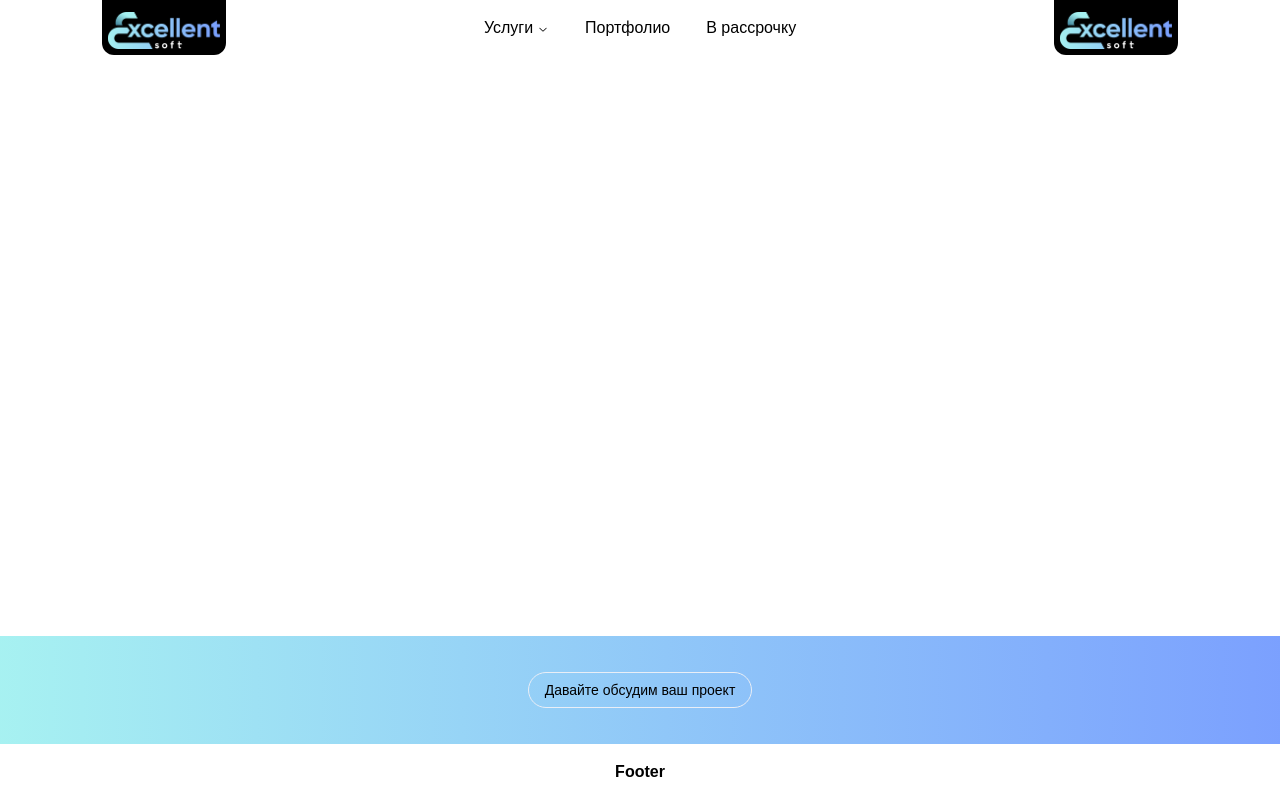
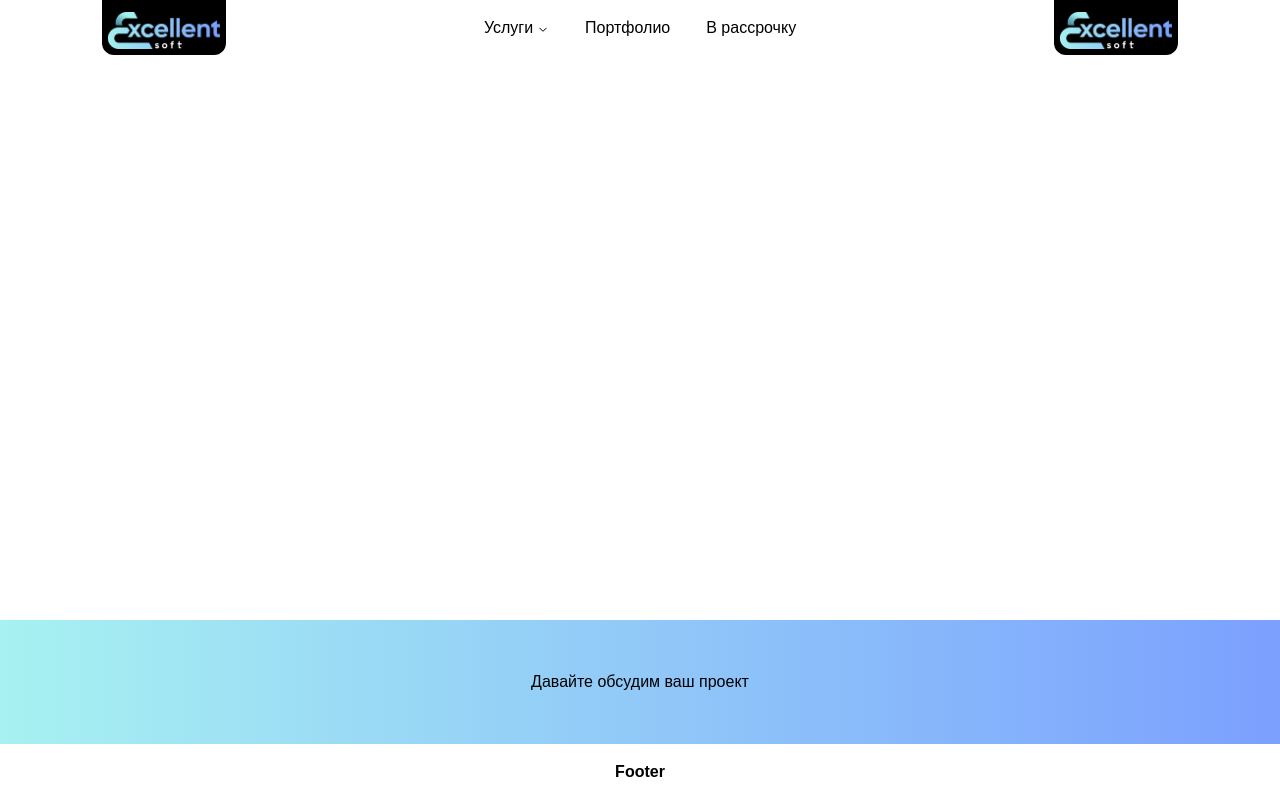
Before and after one commit to vzkharov/excellent-soft, a Next.js app: page / in a window 1280 px wide. Built offline with nearby package versions, Linux system fonts and the light colour scheme.

Commit message:
feat: configure part of button variants

```diff
--- a/src/app/(content)/(index)/page.tsx
+++ b/src/app/(content)/(index)/page.tsx
@@ -1,7 +1,41 @@
+import { TelegramButton } from '~/components/(buttons)/telegram-button'
+import { Button } from '~/components/ui/button'
 import type { Page } from '~/lib/types'
 
 const HomePage: Page = () => {
-	return <section className="bg-muted container h-96"></section>
+	return (
+		<section className="container h-96">
+			{/* <div className="mt-8 flex w-fit flex-col gap-y-4">
+				<Button>OK</Button>
+				<Button
+					variant={'outlined'}
+					size={'lg'}
+				>
+					Давайте обсудим ваш проект
+				</Button>
+				<Button
+					variant={'gradient'}
+					size={'lg'}
+				>
+					Отправить
+				</Button>
+				<Button
+					variant={'accent'}
+					size={'lg'}
+				>
+					Подробнее о разработке
+				</Button>
+				<Button
+					variant={'outlined'}
+					size={'sm'}
+				>
+					Задать вопрос
+				</Button>
+				<TelegramButton>Задать вопрос</TelegramButton>
+				<TelegramButton variant={'secondary'}>Задать вопрос</TelegramButton>
+			</div> */}
+		</section>
+	)
 }
 
 export default HomePage
--- /dev/null
+++ b/src/components/(buttons)/telegram-button.tsx
@@ -0,0 +1,25 @@
+import { Button, ButtonVariants } from '../ui/button'
+
+interface TelegramButtonProps extends ButtonVariants {
+	children: string
+}
+
+const TelegramButton = ({ variant, children }: TelegramButtonProps) => {
+	return (
+		<Button
+			variant={variant}
+			size={'sm'}
+		>
+			{children}
+			<svg
+				width={15}
+				height={12}
+				className="fill-current"
+			>
+				<use href="/social-media/telegram-small.svg#icon"></use>
+			</svg>
+		</Button>
+	)
+}
+
+export { TelegramButton }
--- a/src/components/ui/button.tsx
+++ b/src/components/ui/button.tsx
@@ -5,22 +5,24 @@ import { cva, type VariantProps } from 'class-variance-authority'
 import { cn } from '~/lib/utils'
 
 const buttonVariants = cva(
-	'inline-flex items-center justify-center whitespace-nowrap rounded-full text-sm font-medium transition-colors focus-visible:outline-none focus-visible:ring-1 focus-visible:ring-ring disabled:pointer-events-none disabled:opacity-50',
+	'font-sans-bold w-fit box-border inline-flex gap-x-4 items-center justify-center whitespace-nowrap rounded-button text-sm border border-transparent transition-all duration-200 focus-visible:outline-none disabled:pointer-events-none disabled:opacity-50',
 	{
 		variants: {
 			variant: {
-				default: 'bg-primary text-primary-foreground hover:bg-primary/90',
-				destructive: 'bg-destructive text-destructive-foreground hover:bg-destructive/90',
-				outline: 'border border-input bg-background hover:bg-accent hover:text-accent-foreground',
-				secondary: 'bg-secondary text-secondary-foreground hover:bg-secondary/80',
-				ghost: 'hover:bg-accent hover:text-accent-foreground',
-				link: 'text-primary underline-offset-4 hover:underline',
+				default: 'bg-black text-white hover:bg-transparent hover:text-black hover:border hover:border-black',
+
+				gradient: 'bg-gradient-to-r from-gradient-start to-gradient-end border-0 hover:text-transparent hover:bg-clip-text relative after:content-[""] after:absolute after:w-full after:h-full after:rounded-button  after:-z-20 after:bg-transparent hover:after:bg-gradient-to-r hover:after:from-gradient-start hover:after:to-gradient-end before:content-[""] before:absolute before:w-[calc(100%-2px)] before:h-[calc(100%-2px)] before:bg-transparent before:rounded-button hover:before:-z-10 hover:before:bg-black',
+
+				outlined: 'group border border-gray-800 text-gray-800 relative hover:text-transparent [&_svg]:hover:fill-blue hover:bg-clip-text hover:bg-gradient-to-r hover:from-gradient-start hover:to-gradient-end hover:border-transparent before:content-[""] before:absolute before:w-[calc(100%+2px)] before:h-[calc(100%+2px)] before:rounded-button before:-z-10 before:bg-transparent hover:before:bg-black',
+
+				accent: 'bg-lime hover:bg-transparent hover:border hover:border-lime hover:text-lime',
+
+				secondary: 'bg-gray-700 text-gray-300 border-0 hover:text-transparent [&_svg]:hover:fill-blue hover:bg-clip-text hover:bg-gradient-to-r hover:from-gradient-start hover:to-gradient-end hover:border-transparent relative after:content-[""] after:absolute after:w-full after:h-full after:rounded-button after:bg-transparent after:-z-20 hover:after:bg-gradient-to-r hover:after:from-gradient-start hover:after:to-gradient-end before:content-[""] before:absolute before:w-[calc(100%-2px)] before:h-[calc(100%-2px)] before:bg-transparent before:-z-10 before:rounded-button hover:before:bg-gray-700',
 			},
 			size: {
-				default: 'h-9 px-4 py-2',
-				sm: 'h-8 rounded-md px-3 text-xs',
-				lg: 'h-10 rounded-md px-8',
-				icon: 'h-9 w-9',
+				default: 'px-[34px] py-[14px] text-base leading-[22px]',
+				lg: 'px-[60px] py-3 text-xl',
+				sm: 'px-[22px] py-[10px] text-base',
 			},
 		},
 		defaultVariants: {
@@ -30,9 +32,9 @@ const buttonVariants = cva(
 	},
 )
 
-export interface ButtonProps
-	extends React.ButtonHTMLAttributes<HTMLButtonElement>,
-		VariantProps<typeof buttonVariants> {
+export type ButtonVariants = VariantProps<typeof buttonVariants>
+
+export interface ButtonProps extends React.ButtonHTMLAttributes<HTMLButtonElement>, ButtonVariants {
 	asChild?: boolean
 }
 
--- a/tailwind.config.ts
+++ b/tailwind.config.ts
@@ -31,6 +31,7 @@ const config = {
 			},
 			fontFamily: {
 				sans: ['var(--font-gilroy)'],
+				'sans-bold': ['var(--font-gilroy-bold)'],
 				mono: ['var(--font-bebas)'],
 			},
 			borderRadius: {
```
Also changed, not shown: public/social-media/telegram-small.svg (added).
